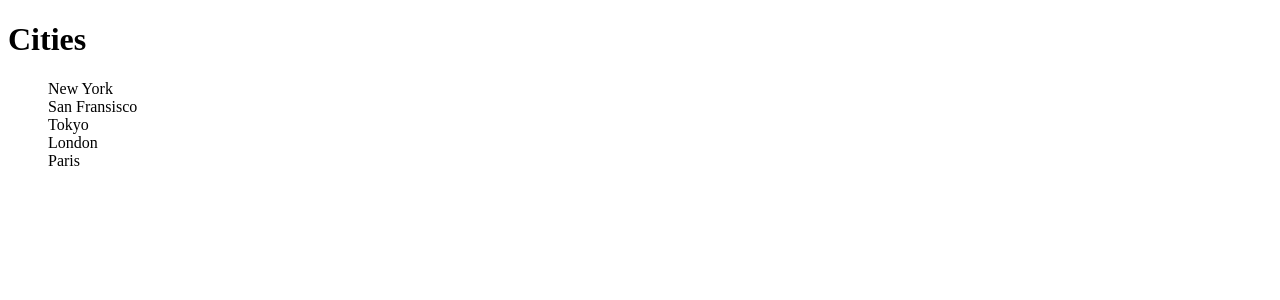
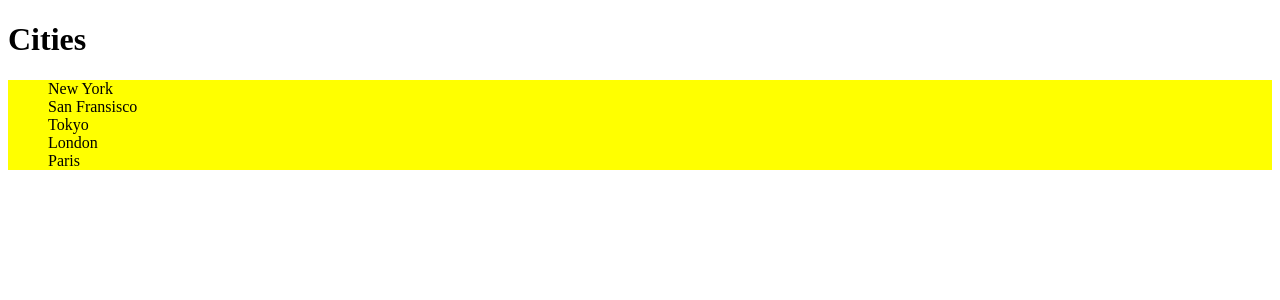
Before and after one commit to kylehammond/mosh-react-18, a React (Vite) app in the folder react-app/: page / in a window 1280 px wide. Shown: the top 300 px of the page. Built offline with nearby package versions, Linux system fonts and the light colour scheme.

Commit message:
CSS Modules

```diff
--- /dev/null
+++ b/react-app/src/App.css
@@ -0,0 +1,3 @@
+.list-group {
+    background-color: red;
+}
--- a/react-app/src/App.tsx
+++ b/react-app/src/App.tsx
@@ -1,4 +1,5 @@
 import ListGroup from "./components/ListGroup";
+import "./App.css";
 
 function App() {
   let items = ["New York", "San Fransisco", "Tokyo", "London", "Paris"];
--- a/react-app/src/components/ListGroup/ListGroup.css
+++ /dev/null
@@ -1,3 +0,0 @@
-.list-group {
-    list-style: none;
-}
--- /dev/null
+++ b/react-app/src/components/ListGroup/ListGroup.module.css
@@ -0,0 +1,8 @@
+/* .list-group { */
+.listGroup {
+    list-style: none;
+}
+
+.container {
+    background-color: yellow;
+}
--- a/react-app/src/components/ListGroup/ListGroup.tsx
+++ b/react-app/src/components/ListGroup/ListGroup.tsx
@@ -1,5 +1,5 @@
 import { useState } from "react";
-import "./ListGroup.css";
+import styles from "./ListGroup.module.css";
 
 interface Props {
   items: string[];
@@ -16,7 +16,7 @@
     <>
       <h1>{heading}</h1>
       {items.length === 0 && <p>No item found</p>}
-      <ul className="list-group">
+      <ul className={[styles.listGroup, styles.container].join(" ")}>
         {items.map((item, index) => (
           <li
             key={item}
```
